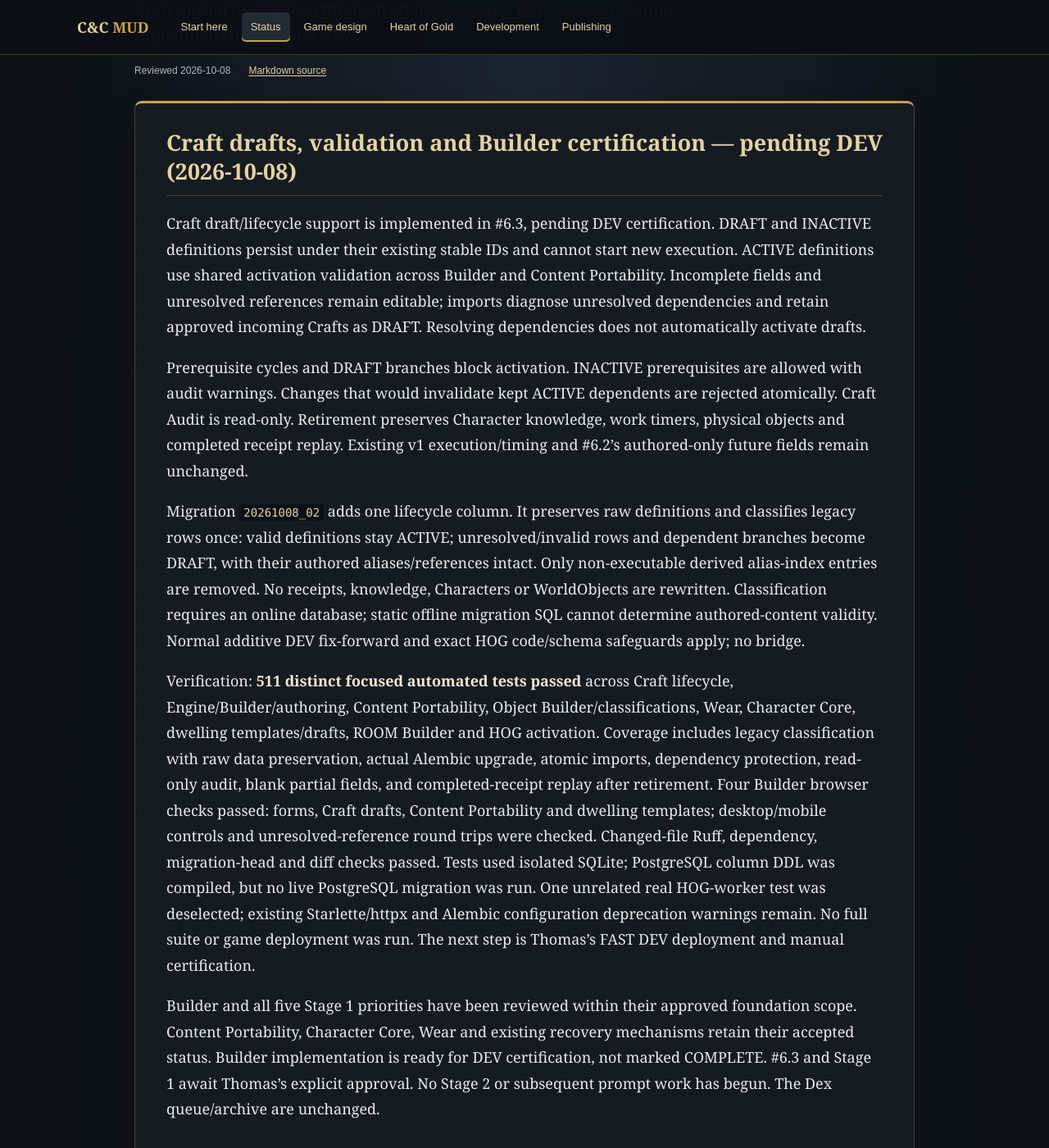
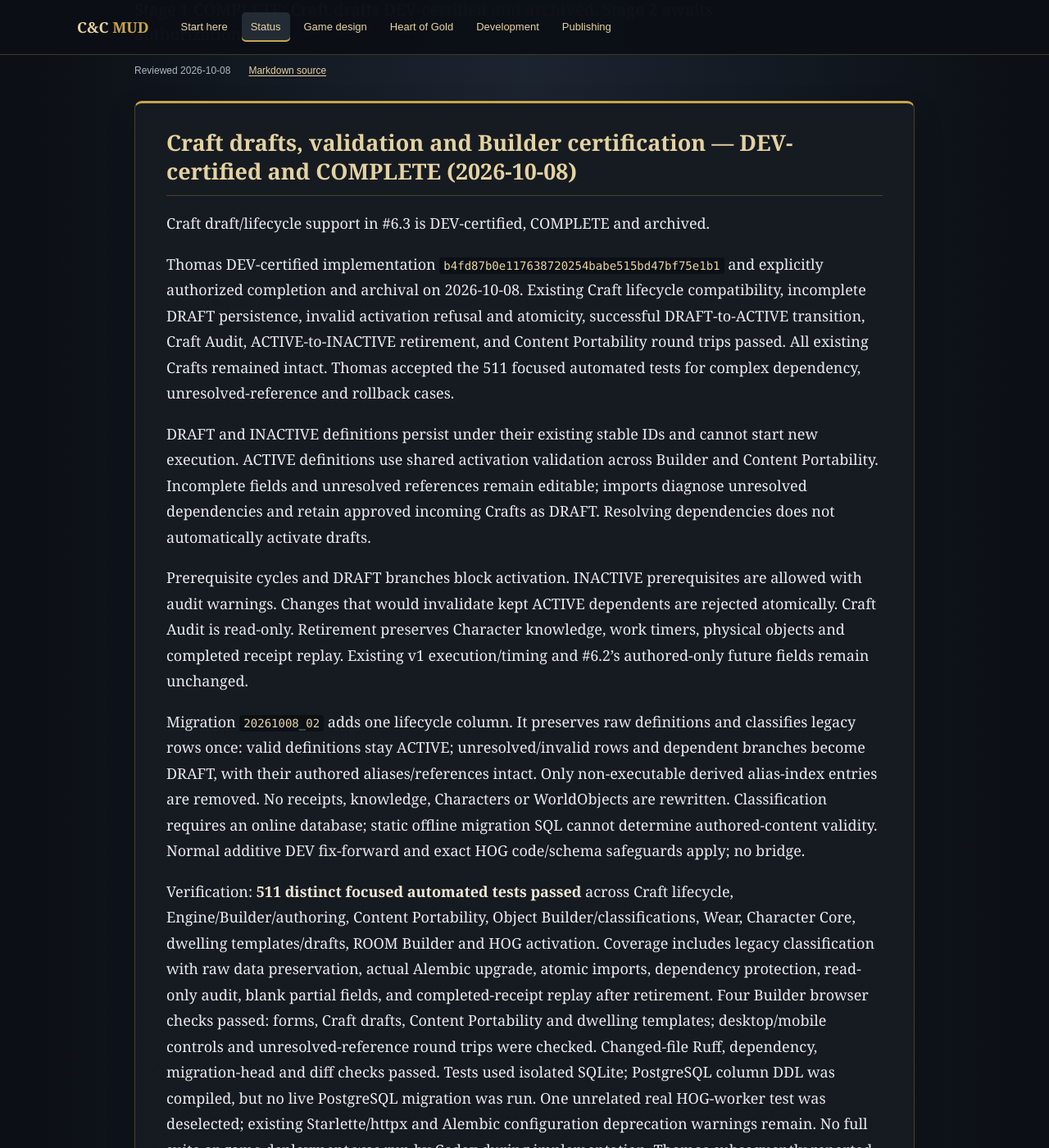
Before and after one commit to twpaige/ForgottenWords, a Jekyll site: the page built from CCMud/STATUS.md, in a window 1280 px wide and 1400 px high, scrolled down 218 px. Shown: the whole window at 82% size. Built offline with Jekyll 4.4.1, drawn with Linux system fonts in a browser that asks for light colours; some of the changed text lies outside the part shown.

Commit message:
Record DEV-certified Craft drafts and Stage 1 completion

```diff
--- a/CCMud/STATUS.md
+++ b/CCMud/STATUS.md
@@ -1,14 +1,23 @@
 ---
 title: Current status
-description: Craft authoring DEV-certified; draft lifecycle and Builder certification implementation awaits DEV.
+description: Stage 1 COMPLETE; Craft drafts DEV-certified and archived. Stage 2 awaits authorization.
 reviewed: 2026-10-08
 nav: status
 permalink: /CCMud/status.html
 ---
 
-## Craft drafts, validation and Builder certification — pending DEV (2026-10-08)
+## Craft drafts, validation and Builder certification — DEV-certified and COMPLETE (2026-10-08)
 
-Craft draft/lifecycle support is implemented in #6.3, pending DEV certification.
+Craft draft/lifecycle support in #6.3 is DEV-certified, COMPLETE and archived.
+
+Thomas DEV-certified implementation `b4fd87b0e117638720254babe515bd47bf75e1b1`
+and explicitly authorized completion and archival on 2026-10-08. Existing Craft
+lifecycle compatibility, incomplete DRAFT persistence, invalid activation refusal
+and atomicity, successful DRAFT-to-ACTIVE transition, Craft Audit, ACTIVE-to-INACTIVE
+retirement, and Content Portability round trips passed. All existing Crafts remained
+intact. Thomas accepted the 511 focused automated tests for complex dependency,
+unresolved-reference and rollback cases.
+
 DRAFT and INACTIVE definitions persist under their existing stable IDs and cannot
 start new execution. ACTIVE definitions use shared activation validation across
 Builder and Content Portability. Incomplete fields and unresolved references remain
@@ -41,13 +50,13 @@ dependency, migration-head and diff checks passed. Tests used isolated SQLite;
 PostgreSQL column DDL was compiled, but no live PostgreSQL migration was run.
 One unrelated real HOG-worker test was deselected; existing Starlette/httpx and
 Alembic configuration deprecation warnings remain. No full suite or game deployment
-was run. The next step is Thomas's FAST DEV deployment and manual certification.
+was run by Codex during implementation. Thomas subsequently reported successful DEV
+certification as recorded above; no additional test or deployment run is claimed here.
 
-Builder and all five Stage 1 priorities have been reviewed within their approved
-foundation scope. Content Portability, Character Core, Wear and existing recovery
-mechanisms retain their accepted status. Builder implementation is ready for DEV
-certification, not marked COMPLETE. #6.3 and Stage 1 await Thomas's explicit approval.
-No Stage 2 or subsequent prompt work has begun. The Dex queue/archive are unchanged.
+Stage 1 Builder Foundation and all five Stage 1 priorities are COMPLETE after
+Thomas's DEV certification and explicit completion authorization. Prompt #6.3 is
+COMPLETE and archived with its specification and acceptance notes preserved.
+Stage 2 and subsequent prompts remain unstarted; further work requires authorization.
 
 ## Craft prototype authoring foundation — DEV-certified and COMPLETE (2026-10-08)
 
@@ -62,8 +71,8 @@ helper rounds nearest whole second, ties up, and is not active in gameplay.
 
 No migration is required; Alembic stays `20261008_01`, with an exact HOG code-pin update.
 Defaults and the authored-data/runtime boundary are documented in the Object architecture
-reference's Craft prototype authoring section. #6.3 draft/activation implementation awaits DEV certification.
-Stage 2 is unstarted; Builder and Stage 1 are not COMPLETE.
+reference's Craft prototype authoring section. #6.3 draft/activation is DEV-certified, COMPLETE and archived.
+Builder and Stage 1 are COMPLETE; Stage 2 is unstarted.
 
 Verification: **433 distinct focused tests passed** across expanded Craft authoring,
 existing Craft Engine/Builder, Content Portability, Object Builder/morph/classifications,
@@ -93,7 +102,7 @@ and the shared revision/live-instance/pending-morph safeguards. Classification e
 and imports never change WorldObject identities or placement. FEATURE/ObjectCapability
 and exact-prototype Craft execution are unchanged. Migration `20261008_01` is additive
 and uses the accepted DEV fix-forward policy; exact HOG code/schema pins are updated.
-Prompt #6.2 is DEV-certified and COMPLETE; #6.3 awaits DEV certification. Builder and Stage 1 are not COMPLETE.
+Prompts #6.1–#6.3 are DEV-certified, COMPLETE and archived. Builder and Stage 1 are COMPLETE.
 
 Thomas DEV-certified existing prototype compatibility, multiple TYPE/MATERIAL
 authoring, persistence, clone independence, portability round trips, live-instance
@@ -123,26 +132,25 @@ configuration deprecation warnings remain. No full suite or game deployment ran.
 
 ## Final Stage 1 certification review (2026-10-08)
 
-**Stage 1 is NOT COMPLETE.** Prompt #6 and Stage 1 Wear & Equipment are COMPLETE
-following Thomas's DEV certification and explicit acceptance. Review of all five
-priorities found an implementation gap in the locked Builder specifications.
+**Stage 1 COMPLETE — 2026-10-08.** Thomas's #6.3 DEV certification and explicit
+completion authorization close the final Builder requirement. All five priorities
+are satisfied within the approved foundation scope; no remaining Stage 1 blocker
+was identified.
 
 | Priority | Certification finding |
 | --- | --- |
-| 1. Content Portability | COMPLETE for existing Object, Craft and dwelling definitions; Prompt #1 DEV-certified. Future authored fields must extend the same portability system. |
-| 2. Character Core | COMPLETE within the accepted foundational scope of Prompts #2, #3 and #3.1. Progression and full permission wiring remain separate follow-ons. |
-| 3. Wear & Equipment | COMPLETE; Prompts #4, #5 and #6 DEV-certified, with accepted automated armor coverage. |
-| 4. Builder foundation | Object TYPE/MATERIAL #6.1 is DEV-certified and COMPLETE. Craft authoring #6.2 is DEV-certified and COMPLETE; #6.3 draft/validation implementation awaits DEV certification. See the blocker below. |
-| 5. Persistence & Recovery | Existing persistence, versioning, migration and recovery mechanisms remain in place. Prior isolated PostgreSQL restore evidence exists; current equipment persistence has DEV certification. Ordinary additive DEV changes retain the accepted fix-forward policy. No new architecture or matched-backup exercise is required by this review. |
+| 1. Content Portability | COMPLETE. #1 DEV-certified Object/Craft/dwelling round trips, conflicts and live-instance safety; #6.1–#6.3 extend the same system with accepted classification, authored Craft fields and unresolved drafts. |
+| 2. Character Core | COMPLETE within accepted Prompts #2, #3 and #3.1: shared presentation, persistent CAPs, hands/equipment, knowledge and permission foundations. |
+| 3. Wear & Equipment | COMPLETE. #4–#6 DEV-certified physical roles, visibility, armor and persistence, with accepted automated calculation/regression coverage. |
+| 4. Builder foundation | COMPLETE. #6.1 TYPE/MATERIAL, #6.2 Craft authoring and #6.3 drafts/validation/audit are DEV-certified and archived. Existing Object/ROOM/Dwelling authoring and live-object safeguards are preserved. |
+| 5. Persistence & Recovery | COMPLETE within the established discipline: persistent identities/state, revisions, preserving migrations, backups and isolated PostgreSQL restore evidence. DEV-certified persistence and accepted automated atomicity/rollback checks remain applicable; ordinary additive DEV recovery uses the accepted fix-forward policy. |
 
-**Remaining certification:** #6.1 and #6.2 are DEV-certified, COMPLETE and archived.
-#6.3 supplies draft persistence, dependency/cycle validation, lifecycle gating,
-read-only audit and unresolved-reference portability. Focused implementation checks
-support the approved Builder checklist; Thomas's DEV certification and explicit
-completion authorization remain required. No new feature or recovery architecture
-is proposed by this review. Existing execution remains the v1 compatibility path.
-Later NPC authoring, Character combat, progression, containers and disguise remain
-outside the completed prompt scope.
+Craft Learning, progression, full permission wiring, Character combat, containers,
+NPC authoring and other deferred mechanics remain outside this accepted foundation.
+No new recovery architecture or matched-backup exercise is required. Completion
+records Thomas's DEV acceptance and the existing verification evidence; no new
+full-suite checkpoint, restore exercise or PROD certification is claimed.
+Stage 2 and subsequent prompts remain unstarted, awaiting explicit authorization.
 
 ## Armor foundation - DEV-certified and COMPLETE (2026-10-08)
 
@@ -167,9 +175,9 @@ Thomas DEV-certified armor prototype authoring, WEAR/REMOVE, layer visibility an
 concealment, reconnect persistence, and JUNK deletion of worn armor. INV and LOOK ME
 updated correctly throughout. Automated coverage for armor calculations, coverage
 rules, runtime derivation, Builder portability and wound ordering was accepted.
-Thomas explicitly authorized completion. No subsequent prompt has begun.
-Prompt #6 and Stage 1 Wear & Equipment are COMPLETE. The separate Builder gap above
-prevents overall Stage 1 completion.
+Thomas explicitly authorized completion; later Builder certification is recorded above.
+Prompt #6 and Stage 1 Wear & Equipment are COMPLETE. The Builder gap is now closed;
+the final review above records Stage 1 completion.
 
 Verification: **417 distinct focused tests passed** across armor, Wear, visibility,
 JUNK, Builder/morph, portability, Character Core/presentation/LOOK, MOB wounds, HOG
@@ -325,7 +333,7 @@ Prompt #3.1's scope. Thomas certified deployment, migration, persistence, gamepl
 Craft and Builder access, and accepted the new-foundation automated coverage. #3.1
 is COMPLETE. Wear & Equipment remains a separate Stage 1 priority. PMOTE authoring, safe observer-visible wound details, description approval,
 progression/learning and full authorization wiring remain their separately scoped
-follow-ons. No Stage 1 completion is claimed.
+follow-ons. Overall Stage 1 completion is recorded in the final review above.
 
 ## Stage 1 Content Portability certification — COMPLETE (2026-10-07)
 
@@ -346,8 +354,8 @@ definitions, and unchanged live dwelling graphs, doors, keys and occupants.
 Python checks used isolated SQLite. After the exact HOG compatibility-pin correction,
 Thomas reported successful DEV certification: all five manual checks plus additional
 dwelling-template modification/load tests passed, and test content was restored.
-Thomas explicitly authorized completion; Dex Prompt #1 is COMPLETE. This does not
-mark all of Stage 1 complete.
+Thomas explicitly authorized completion; Dex Prompt #1 is COMPLETE. The final
+review above now records completion of all five Stage 1 priorities.
 
 ## Builder blueprint portability v1 (2026-10-05)
 
```
Also changed, not shown: CCMud/CC_Objects.md (+20 -12 lines).
